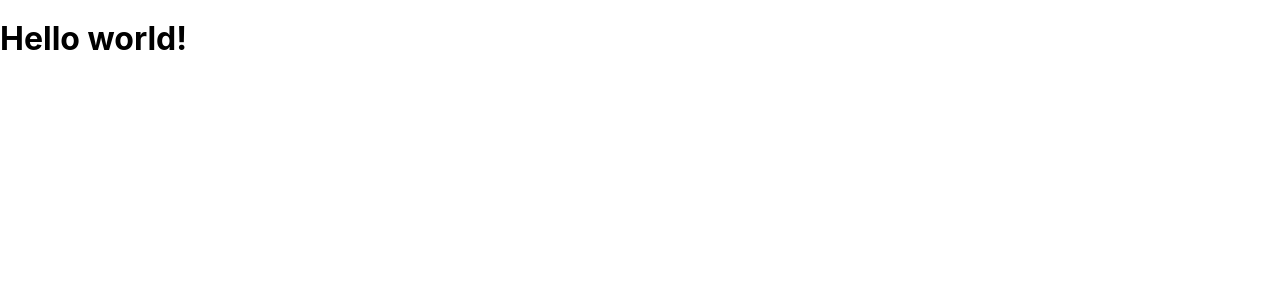
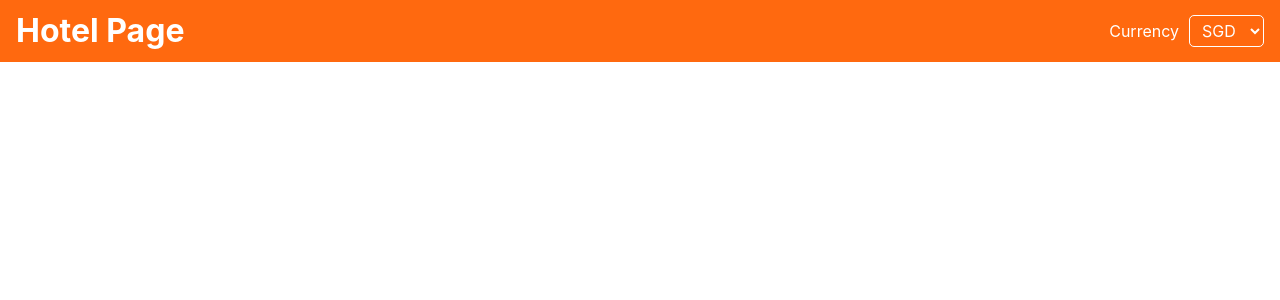
Before and after one commit to harry811016/hotel-page, a React (Create React App) app: page / in a window 1280 px wide. Shown: the top 300 px of the page. Built offline with nearby package versions, Linux system fonts and the light colour scheme.

Commit message:
create Navbar and currency converter

```diff
--- a/src/App.js
+++ b/src/App.js
@@ -1,11 +1,20 @@
-import React from 'react';
+import React, { Fragment, useState } from 'react'
+import Navbar from './components/navbar/Navbar'
 
 const App = () => {
+  const [currency, setCurrency] = useState('SGD')
+
+  const handleCurrencyChange = (e) => {
+    setCurrency(e.target.value)
+  }
+
   return (
-    <div className="App">
-      <h1>Hello world!</h1>
-    </div>
-  );
+    <Fragment>
+      <Navbar handleCurrencyChange={handleCurrencyChange} />
+      <div className="App">
+      </div>
+    </Fragment>
+  )
 }
 
-export default App;
+export default App
--- /dev/null
+++ b/src/components/Converter/Converter.js
@@ -0,0 +1,35 @@
+import React, { Fragment } from 'react'
+import styled from '@emotion/styled'
+
+const ConverterContainer = styled.div`
+  display: flex;
+  align-items: center;
+  height: 1rem;
+  p {
+    margin-right: 10px;
+  }
+  select {
+    border-radius: 5px;
+    border: 1px solid #ffffff;
+    padding: 0.25rem 0.5rem;
+    color: #ffffff;
+    background-color: rgba(255,105,15,0.5)
+  }
+`
+
+const Converter = (props) => {
+  const { handleCurrencyChange } = props
+  return (
+    <ConverterContainer>
+      <p>Currency</p>
+      <select name="currency" id="currency" form="currencyForm" onChange={handleCurrencyChange}>
+        <option value="SGD">SGD</option>
+        <option value="USD">USD</option>
+        <option value="CNY">CNY</option>
+        <option value="KRW">KRW</option>
+      </select>
+    </ConverterContainer>
+  )
+}
+
+export default Converter
--- /dev/null
+++ b/src/components/navbar/Navbar.js
@@ -0,0 +1,26 @@
+import React from 'react'
+import styled from '@emotion/styled'
+import Converter from './../Converter/Converter'
+
+const NavbarContainer = styled.div`
+  height: 62px;
+  color: #ffffff;
+  background-color: #ff690f;
+  display: flex;
+  font-size: 1rem;
+  padding: 0 1rem;
+  justify-content: space-between;
+  align-items: center;
+`
+
+const Navbar = (props) => {
+  const { handleCurrencyChange } = props
+  return (
+    <NavbarContainer>
+      <h1>Hotel Page</h1>
+      <Converter handleCurrencyChange={handleCurrencyChange} />
+    </NavbarContainer>
+  )
+}
+
+export default Navbar
--- a/src/index.css
+++ b/src/index.css
@@ -4,6 +4,7 @@ body {
   padding: 0;
   height: 100%;
   width: 100%;
+  font-size: 16px;
 }
 
 #root {
```
Also changed, not shown: src/index.js (+6 -6 lines).
